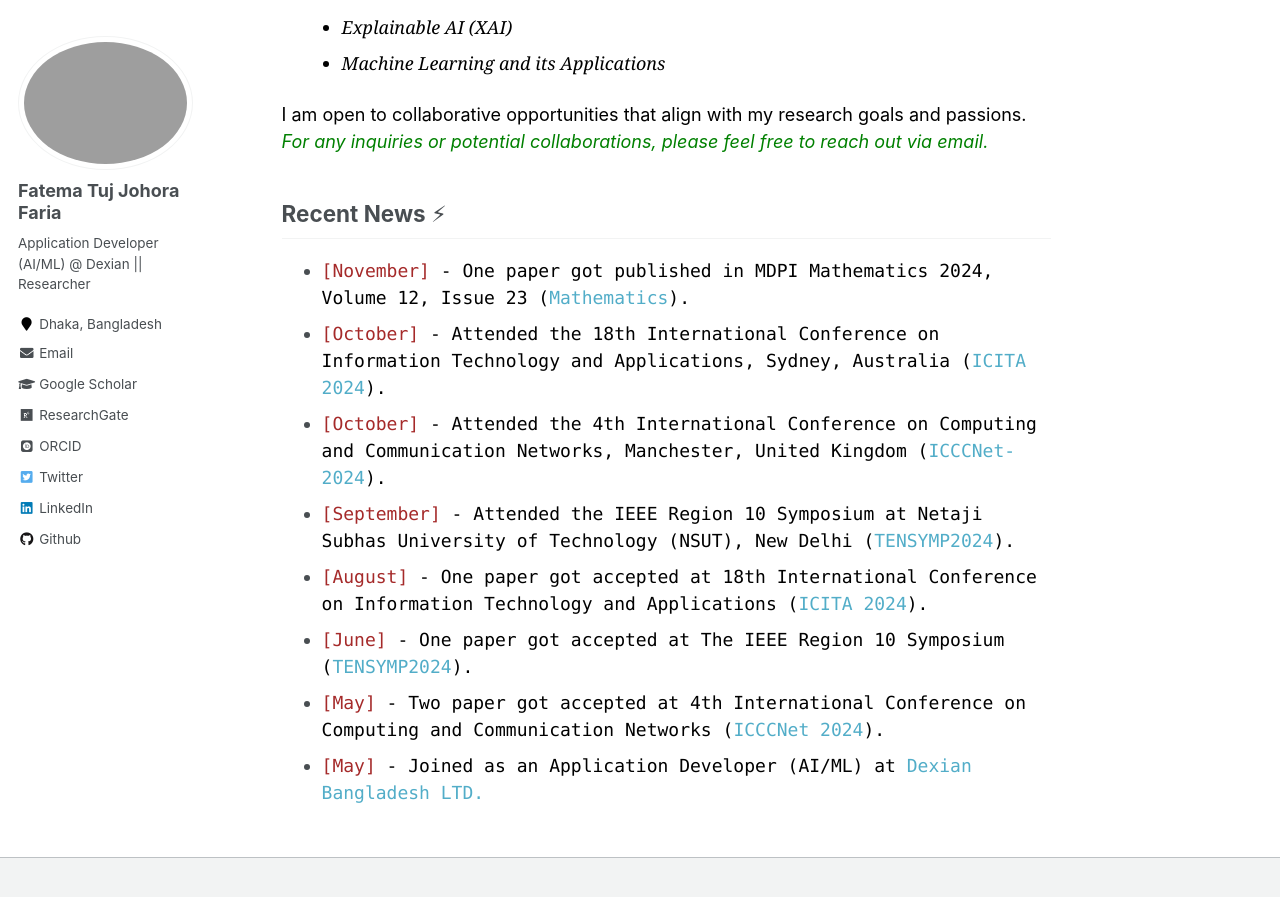
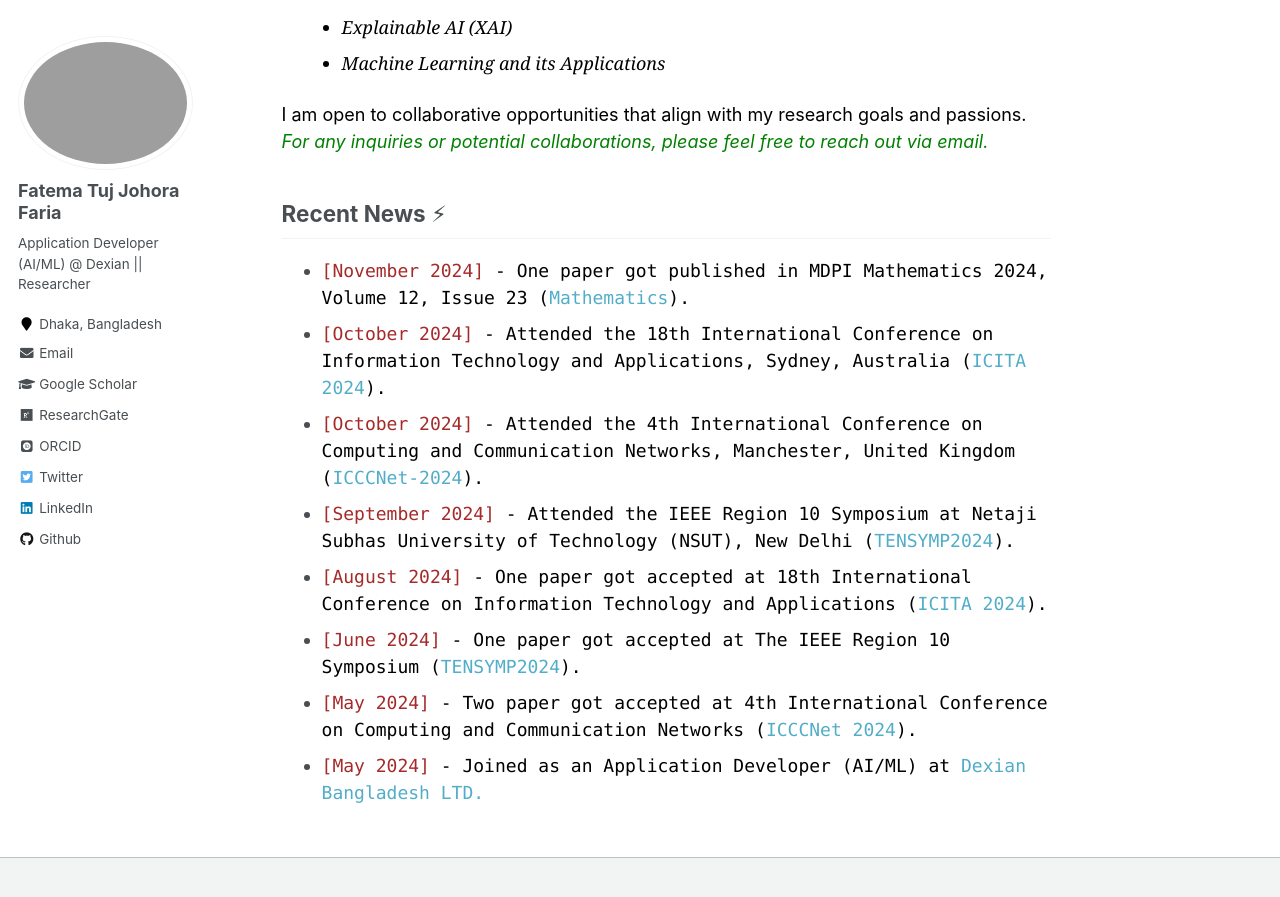
Before and after one commit to fatemafaria142/fatemafaria142.github.io, a Jekyll site: the page built from _pages/about.md, in a window 1280 px wide and 900 px high, scrolled down 656 px. Shown: the top 897 px of the window. Built offline with Jekyll 4.4.1, drawn with Linux system fonts in a browser that asks for light colours; some web fonts are replaced.

Commit message:
Changed to recent news

```diff
--- a/_pages/about.md
+++ b/_pages/about.md
@@ -33,14 +33,14 @@ My primary research interests include:
 <p style="color:black; display:inline;">I am open to collaborative opportunities that align with my research goals and passions. <span style="color:green; display:inline;"><em> For any inquiries or potential collaborations, please feel free to reach out via email.</em></span> </p>
 
 ## Recent News ⚡
-+ <span style="font-family:Monaco; color:black;"><span style="color:brown">[November]</span> -  One paper got published in MDPI Mathematics 2024, Volume 12, Issue 23 ([Mathematics](https://www.mdpi.com/journal/mathematics)).
-+ <span style="font-family:Monaco; color:black;"><span style="color:brown">[October]</span> - Attended the 18th International Conference on Information Technology and Applications, Sydney, Australia ([ICITA 2024](https://icita.world/?__im-rgVYHazg=104405410931315538#/)).
-+ <span style="font-family:Monaco; color:black;"><span style="color:brown">[October]</span> - Attended the 4th International Conference on Computing and Communication Networks, Manchester, United Kingdom ([ICCCNet-2024](https://icccn.co.uk/)).
-+ <span style="font-family:Monaco; color:black;"><span style="color:brown">[September]</span> - Attended the IEEE Region 10 Symposium at Netaji Subhas University of Technology (NSUT), New Delhi ([TENSYMP2024](https://ieeedelhi-tensymp2024.org/)).
-+ <span style="font-family:Monaco; color:black;"><span style="color:brown">[August]</span> -  One paper got accepted at 18th International Conference on Information Technology and Applications ([ICITA 2024](https://www.icita.world/#/)).
-+ <span style="font-family:Monaco; color:black;"><span style="color:brown">[June]</span> -  One paper got accepted at The IEEE Region 10 Symposium ([TENSYMP2024](https://ieeedelhi-tensymp2024.org/)).
-+ <span style="font-family:Monaco; color:black;"><span style="color:brown">[May]</span> -  Two paper got accepted at 4th International Conference on Computing and Communication Networks ([ICCCNet 2024](https://icccn.co.uk/)).
-+ <span style="font-family:Monaco; color:black;"><span style="color:brown">[May]</span> -  Joined as an Application Developer (AI/ML) at [Dexian Bangladesh LTD.](https://www.linkedin.com/company/dexiansolutions/)
++ <span style="font-family:Monaco; color:black;"><span style="color:brown">[November 2024]</span> -  One paper got published in MDPI Mathematics 2024, Volume 12, Issue 23 ([Mathematics](https://www.mdpi.com/journal/mathematics)).
++ <span style="font-family:Monaco; color:black;"><span style="color:brown">[October 2024]</span> - Attended the 18th International Conference on Information Technology and Applications, Sydney, Australia ([ICITA 2024](https://icita.world/?__im-rgVYHazg=104405410931315538#/)).
++ <span style="font-family:Monaco; color:black;"><span style="color:brown">[October 2024]</span> - Attended the 4th International Conference on Computing and Communication Networks, Manchester, United Kingdom ([ICCCNet-2024](https://icccn.co.uk/)).
++ <span style="font-family:Monaco; color:black;"><span style="color:brown">[September 2024]</span> - Attended the IEEE Region 10 Symposium at Netaji Subhas University of Technology (NSUT), New Delhi ([TENSYMP2024](https://ieeedelhi-tensymp2024.org/)).
++ <span style="font-family:Monaco; color:black;"><span style="color:brown">[August 2024]</span> -  One paper got accepted at 18th International Conference on Information Technology and Applications ([ICITA 2024](https://www.icita.world/#/)).
++ <span style="font-family:Monaco; color:black;"><span style="color:brown">[June 2024]</span> -  One paper got accepted at The IEEE Region 10 Symposium ([TENSYMP2024](https://ieeedelhi-tensymp2024.org/)).
++ <span style="font-family:Monaco; color:black;"><span style="color:brown">[May 2024]</span> -  Two paper got accepted at 4th International Conference on Computing and Communication Networks ([ICCCNet 2024](https://icccn.co.uk/)).
++ <span style="font-family:Monaco; color:black;"><span style="color:brown">[May 2024]</span> -  Joined as an Application Developer (AI/ML) at [Dexian Bangladesh LTD.](https://www.linkedin.com/company/dexiansolutions/)
 
 
 <!-- <script type="text/javascript" src="//rf.revolvermaps.com/0/0/8.js?i=5nmfcbs1wc2&amp;m=0&amp;c=ff0000&amp;cr1=ffffff&amp;f=arial&amp;l=33" async="async"></script> -->
```
